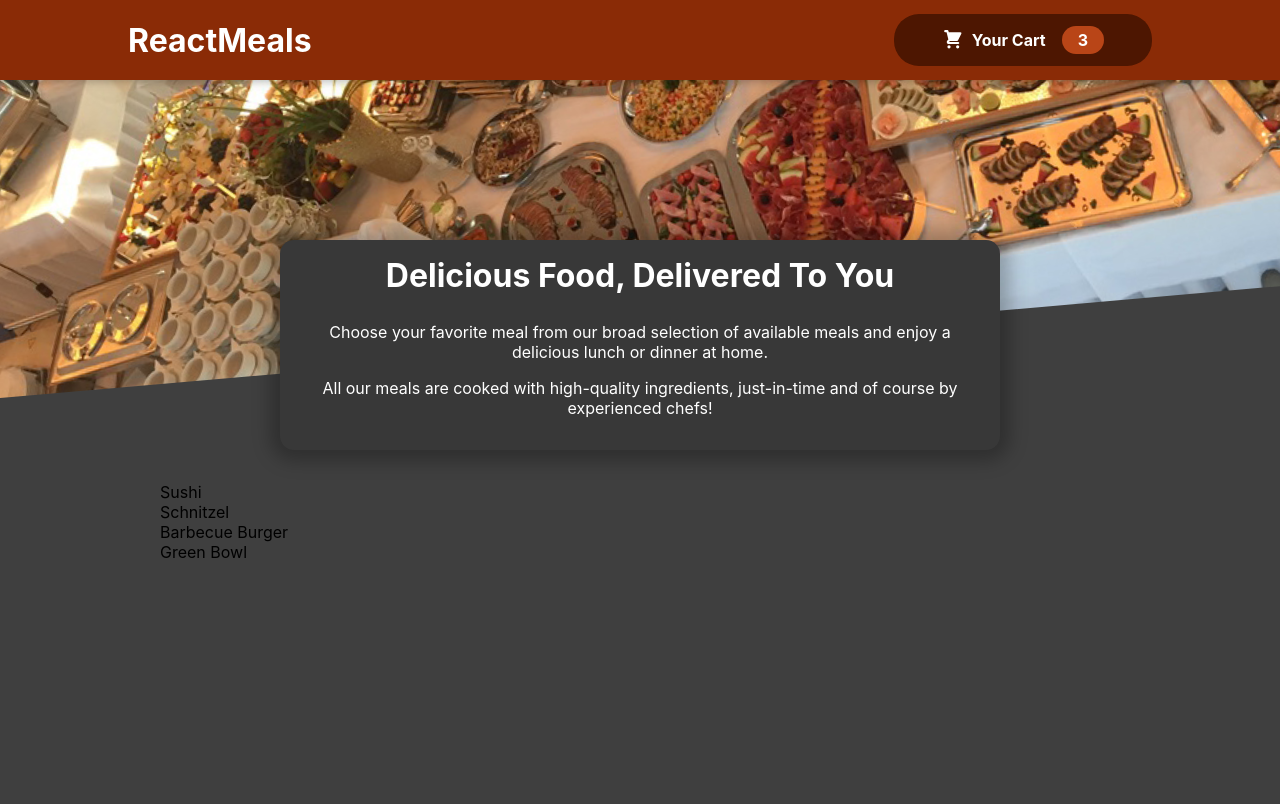
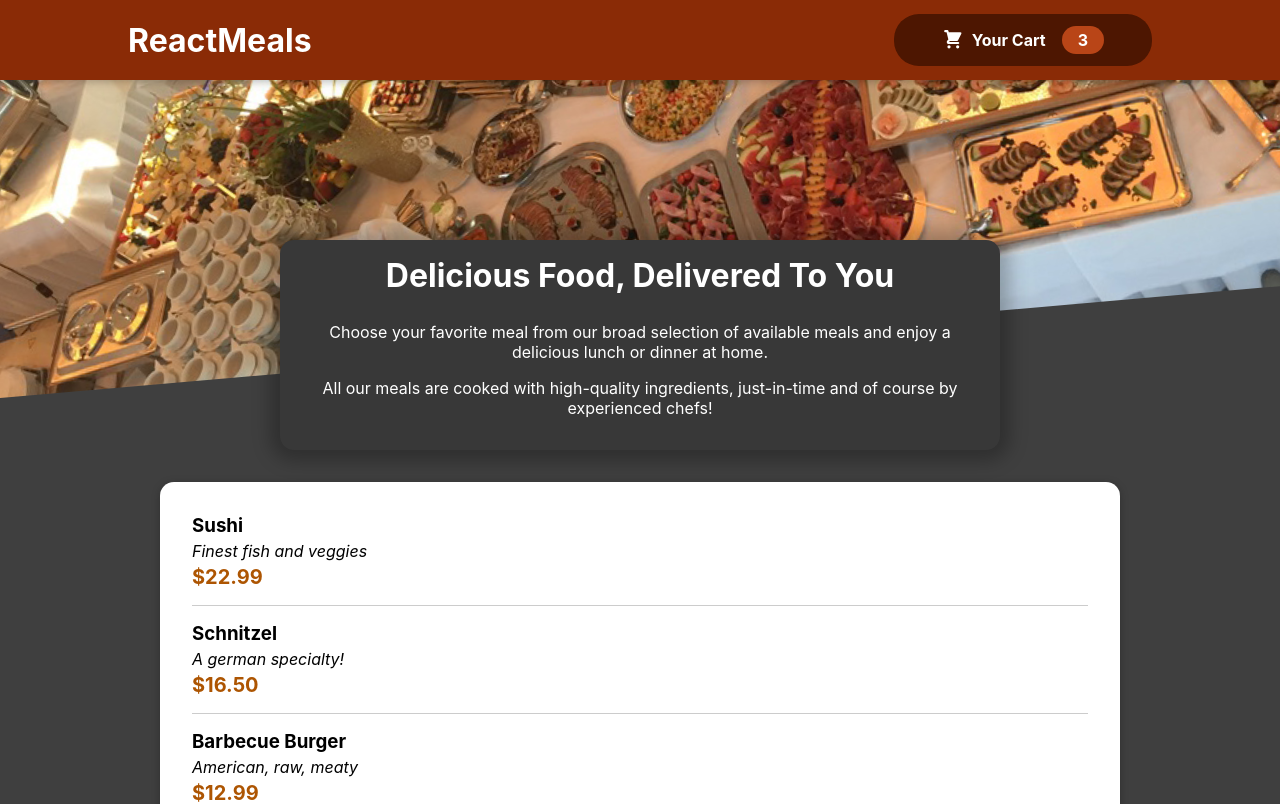
Before and after one commit to react-org-personal/reactmeals, a React (Create React App) app: page / in a window 1280 px wide. Shown: the top 804 px of the page. Built offline with nearby package versions, Linux system fonts and the light colour scheme.

Commit message:
add individual meal items & displaying them

```diff
--- a/src/components/Meals/AvailableMeals.js
+++ b/src/components/Meals/AvailableMeals.js
@@ -1,6 +1,8 @@
 import React from "react";
+import Card from "../UI/Card";
 
 import classes from "./AvailableMeals.module.css";
+import MealItem from "./MealItem/MealItem";
 
 const DUMMY_MEALS = [
   {
@@ -30,10 +32,19 @@
 ];
 
 const AvailableMeals = () => {
-  const mealsList = DUMMY_MEALS.map((meals) => <li>{meals.name}</li>);
+  const mealsList = DUMMY_MEALS.map((meal) => (
+    <MealItem
+      key={meal.id}
+      name={meal.name}
+      description={meal.description}
+      price={meal.price}
+    />
+  ));
   return (
     <section className={classes.meals}>
-      <ul>{mealsList}</ul>
+      <Card>
+        <ul>{mealsList}</ul>
+      </Card>
     </section>
   );
 };
--- /dev/null
+++ b/src/components/Meals/MealItem/MealItem.js
@@ -0,0 +1,20 @@
+import classes from './MealItem.module.css'
+
+const MealItem = (props) => {
+
+    const price = `$${props.price.toFixed(2)}`
+    return (
+        <li className={classes.meal}>
+            <div>
+                <h3>{props.name}</h3>
+                <div className={classes.description}>{props.description}</div>
+                <div className={classes.price}>{price}</div>
+            </div>
+            <div>
+
+            </div>
+        </li>
+    );
+};
+
+export default MealItem;
--- /dev/null
+++ b/src/components/Meals/MealItem/MealItem.module.css
@@ -0,0 +1,22 @@
+.meal {
+    display: flex;
+    justify-content: space-between;
+    margin: 1rem;
+    padding-bottom: 1rem;
+    border-bottom: 1px solid #ccc;
+  }
+
+  .meal h3 {
+    margin: 0 0 0.25rem 0;
+  }
+
+  .description {
+    font-style: italic;
+  }
+
+  .price {
+    margin-top: 0.25rem;
+    font-weight: bold;
+    color: #ad5502;
+    font-size: 1.25rem;
+  }
--- /dev/null
+++ b/src/components/UI/Card.js
@@ -0,0 +1,9 @@
+import classes from './Card.module.css'
+
+const Card = (props) => {
+    return (
+        <div className={classes.card}>{props.children}</div>
+    );
+};
+
+export default Card;
--- /dev/null
+++ b/src/components/UI/Card.module.css
@@ -0,0 +1,6 @@
+.card {
+    padding: 1rem;
+    box-shadow: 0 2px 8px rgba(0, 0, 0, 0.25);
+    border-radius: 14px;
+    background-color: white;
+  }
```
Also changed, not shown: src/components/Meals/MealItem/MealItemForm.js (added).
